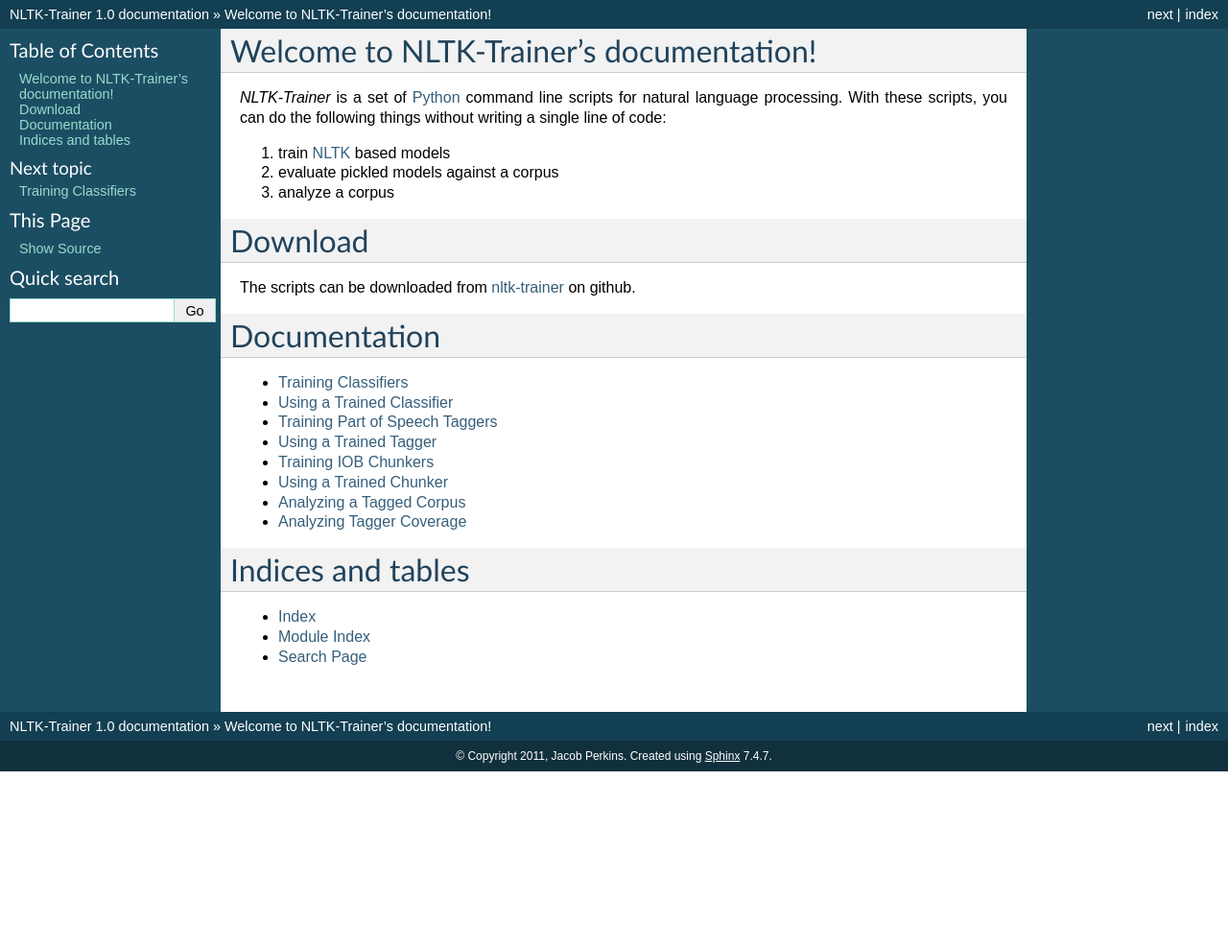
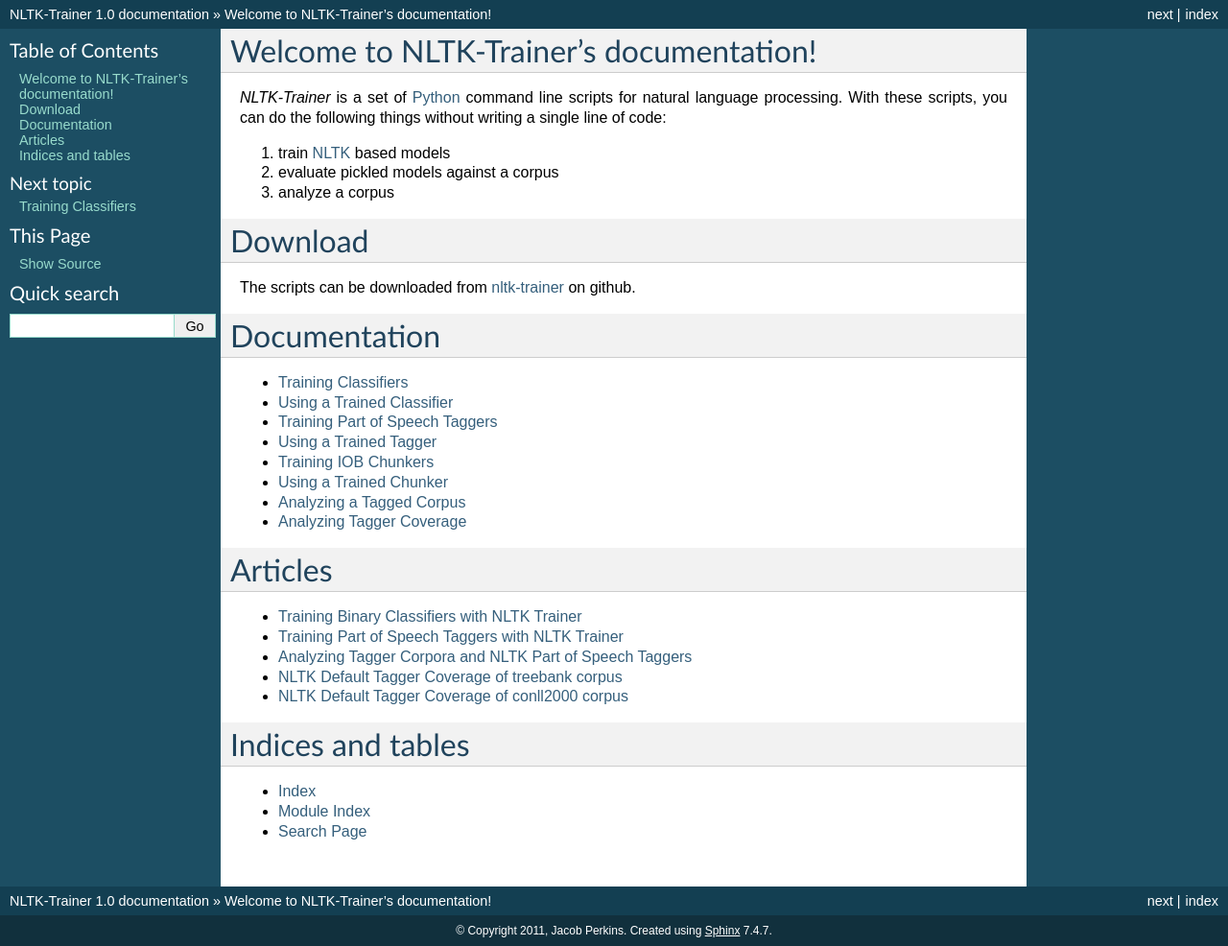
Before and after one commit to japerk/nltk-trainer, a Sphinx documentation site: the page built from docs/index.rst, in a window 1280 px wide. Shown: the whole page at 96% size. Built offline with Sphinx 7.4.7, drawn with Linux system fonts in a browser that asks for light colours; before the commit the page ends 900 px from its top, so only the background shows below that.

Commit message:
article links

```diff
--- a/docs/index.rst
+++ b/docs/index.rst
@@ -24,6 +24,15 @@
    analyze_tagged_corpus.rst
    analyze_tagger_coverage.rst
 
+Articles
+========
+
+- `Training Binary Classifiers with NLTK Trainer <http://streamhacker.com/2010/10/25/training-binary-text-classifiers-nltk-trainer/>`_
+- `Training Part of Speech Taggers with NLTK Trainer <http://streamhacker.com/2011/03/21/training-part-speech-taggers-nltk-trainer/>`_
+- `Analyzing Tagger Corpora and NLTK Part of Speech Taggers <http://streamhacker.com/2011/03/23/analyzing-tagged-corpora-nltk-part-speech-taggers/>`_
+- `NLTK Default Tagger Coverage of treebank corpus <http://streamhacker.com/2011/01/24/nltk-default-tagger-treebank-tag-coverage/>`_
+- `NLTK Default Tagger Coverage of conll2000 corpus <http://streamhacker.com/2011/01/25/nltk-default-tagger-conll2000-tag-coverage/>`_
+
 Indices and tables
 ==================
 
```
